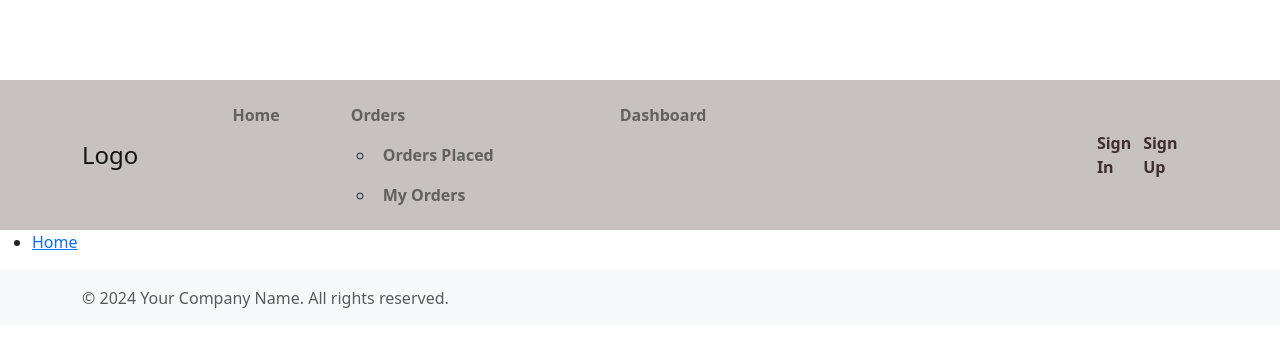
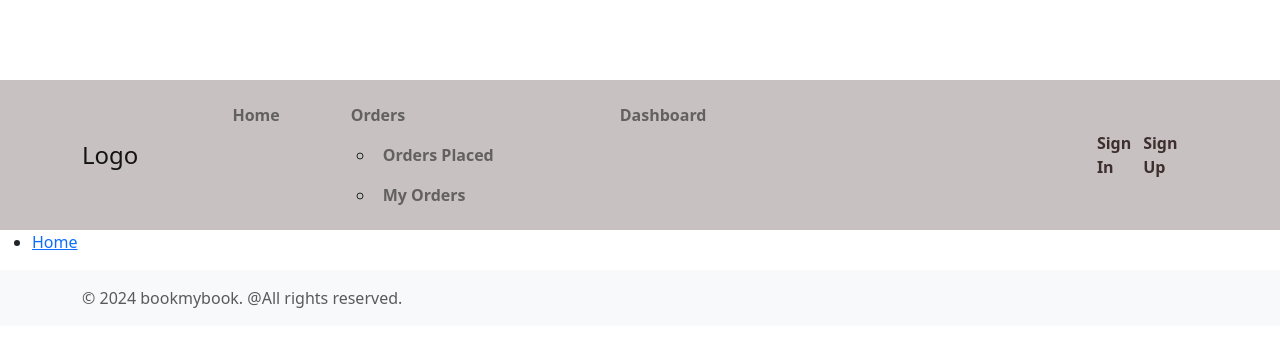
Before and after one commit to MSChella/order-management-frontend, a React (Create React App) app: page /error in a window 1280 px wide. Shown: the top 346 px of the page. Built offline with nearby package versions, Linux system fonts and the light colour scheme; a small style sheet from the web is missing.

Commit message:
Cosmetic changes to Styling

```diff
--- a/src/App.jsx
+++ b/src/App.jsx
@@ -52,6 +52,7 @@
       <Route path="/signup" element={<SignUpForm />} />
       {authenticated ? (
         <>
+
           <Route path="/order-list" element={<OrderList fetchOrders={fetchOrders} />} />
           <Route path="/my-orders" element={<MyOrdersPages fetchOrderDetails={fetchOrderDetails} />} />
           <Route path="/dashboard" element={<Dashboard />} />
--- a/src/components/Footer.jsx
+++ b/src/components/Footer.jsx
@@ -5,7 +5,7 @@
         <footer className="footer mt-auto py-3 bg-light">
             <div className="container">
                 <span className="text-muted">
-                    &copy; {new Date().getFullYear()} Your Company Name. All rights reserved.
+                    &copy; {new Date().getFullYear()} bookmybook. @All rights reserved.
                 </span>
             </div>
         </footer>
```
